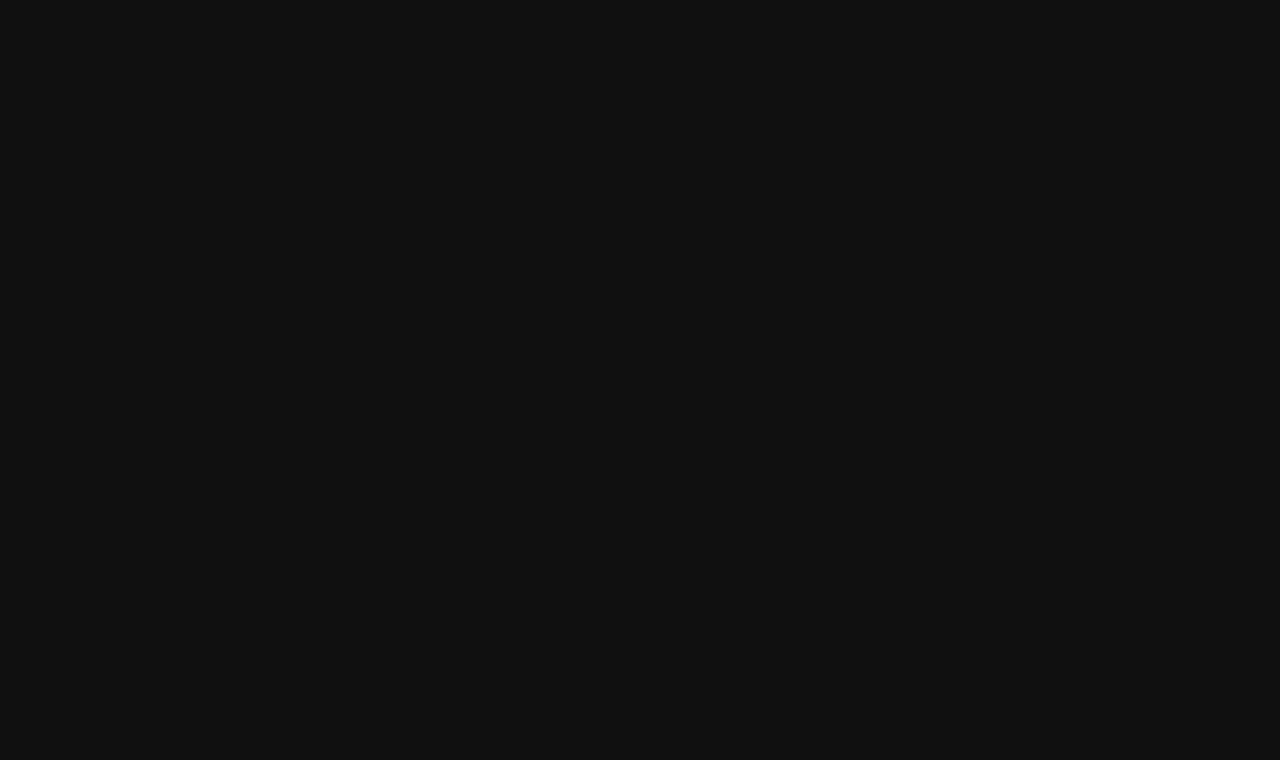
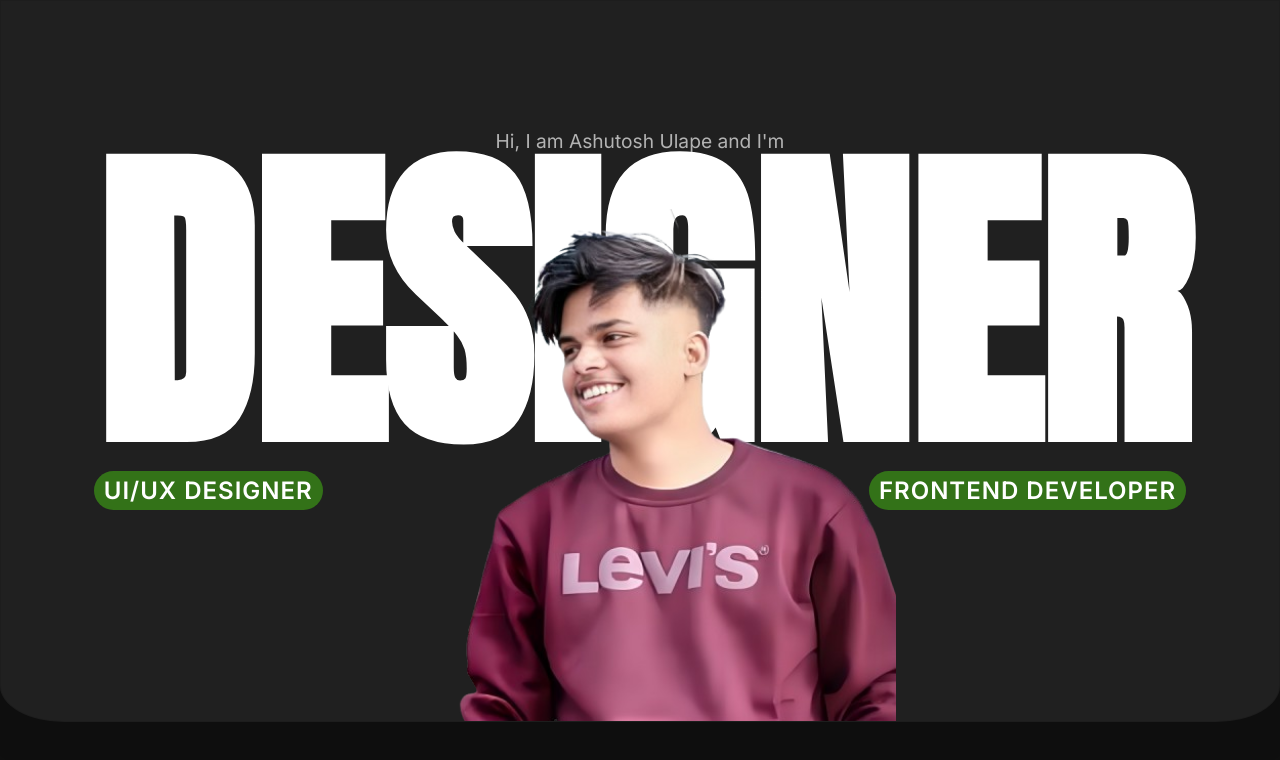
Before and after one commit to ashuulape/resume, a plain HTML site: page index.html in a window 1280 px wide. Drawn offline with Linux system fonts and the light colour scheme.

Commit message:
Initial commit

```diff
--- a/index.html
+++ b/index.html
@@ -3,17 +3,42 @@
 <head>
     <meta charset="UTF-8">
     <meta name="viewport" content="width=device-width, initial-scale=1.0">
-    <title>my resume
-    </title>
+    <title>Ashutosh Ulape | Designer</title>
+    <link rel="preconnect" href="https://fonts.googleapis.com">
+    <link rel="preconnect" href="https://fonts.gstatic.com" crossorigin>
+    <link href="https://fonts.googleapis.com/css2?family=Anton&family=Inter:wght@300;400;600&display=swap" rel="stylesheet">
     <link rel="stylesheet" href="style.css">
 </head>
 <body>
 
-    <div class="head">
+    <main class="container">
 
 
-    </div>
 
+
+
+
+        <div class="hero-section">
+
+            <p class="intro-text fade-in-up">Hi, I am Ashutosh Ulape and I'm</p>
+
+            <div class="big-title-wrapper scale-in">
+                <h1 class="big-text">DESIGNER</h1>
+
+            </div>
+
+            <div class="roles-wrapper fade-in-up delay-1">
+                <span class="role">UI/UX DESIGNER</span>
+
+                <span class="role">FRONTEND DEVELOPER</span>
+            </div>
+
+        </div>
+
+
+
+        <img class="myimg fade-in-up delay-1" src="img.png" alt="">
+    </main>
 
 </body>
 </html>
--- a/style.css
+++ b/style.css
@@ -1,13 +1,206 @@
-body{
+/* --- RESET & VARIABLES --- */
+:root {
+    --bg-color: #0f0f0f;       /* Paper-like off-white */
+    --text-color: #ffffff;     /* Almost black */
+    --accent-red: #c41230;     /* Classic Levi's Red */
+    --font-primary: 'Anton', sans-serif; /* Tall, bold font */
+    --font-secondary: 'Inter', sans-serif; /* Clean readable font */
+}
 
-    background: #0f0f0f;
+* {
     margin: 0;
     padding: 0;
+    box-sizing: border-box;
 }
 
-.head{
+body {
+    background-color: var(--bg-color);
+    color: var(--text-color);
+    font-family: var(--font-secondary);
+    height: 100vh;
 
-    background: #202020;
+    display: flex;
+    justify-content: center;
+
+}
+
+/* --- LAYOUT CONTAINER --- */
+.container {
+   width: 100%;
+   background: #202020;
+   aspect-ratio: 16/9;
+    height: fit-content;
+    display: flex;
+
+    flex-direction: column;
+    justify-content:space-between;
+    align-items: center;
+    border: 1px solid rgba(0,0,0,0.1); /* Subtle frame */
+
+
+    box-shadow: 0 20px 50px rgba(0,0,0,0.05);
+
+    padding-top: 10vw;
+    border-radius: 0 0 5% 5%;
+}
+
+
+.top-bar {
     width: 100%;
-height: fit-content;
+    text-align: right;
+    text-transform: uppercase;
+    font-size: 0.8rem;
+    letter-spacing: 2px;
+    color: #666;
 }
+
+/* --- HERO SECTION --- */
+.hero-section {
+    display: flex;
+    flex-direction: column;
+    align-items: center;
+    text-align: center;
+    position: absolute; /* Make this the positioning context */
+    z-index: 1;
+
+}
+
+.myimg {
+    display: block;
+    align-items: baseline;
+    justify-self: baseline;
+    position: relative;
+ bottom: 0;
+    z-index: 10;
+ width: 40vw;
+ margin-top: 10vh;
+
+
+    pointer-events: none;
+}
+
+.intro-text {
+    font-size: 1.2rem;
+    font-weight: 400;
+    margin-bottom: 10px;
+    color: hsl(0, 0%, 70%);
+}
+
+/* The Big Typography */
+.big-title-wrapper {
+    position: relative;
+    line-height: 0.9;
+}
+
+.big-text {
+    font-family: var(--font-primary);
+    font-size: 25vw; /* Responsive huge size */
+    text-transform: uppercase;
+    color: var(--text-color);
+    letter-spacing: -2px;
+    position: relative;
+    z-index: 2;
+}
+
+/* Artistic Shadow Effect */
+.hollow-text {
+    font-family: var(--font-primary);
+    font-size: 15vw;
+    text-transform: uppercase;
+    color: transparent;
+    -webkit-text-stroke: 2px rgba(0,0,0,0.1);
+    position: absolute;
+    top: 10px;
+    left: 10px;
+    z-index: 1;
+    pointer-events: none;
+}
+
+.role{
+background: #337218;
+padding: 5px 10px 5px 10px;
+border-radius: 20px;
+
+}
+.roles-wrapper {
+    width: 100%;
+    margin-top: 20px;
+    display: flex;
+    align-items: center;
+    justify-content: space-between;
+    gap: 15px;
+    font-size: 1.5rem;
+    font-weight: 600;
+    letter-spacing: 1px;
+    text-transform: uppercase;
+}
+
+
+
+
+
+
+/* --- ANIMATIONS --- */
+.fade-in-up {
+    opacity: 0;
+    animation: fadeInUp 0.8s ease forwards;
+}
+
+.scale-in {
+    opacity: 0;
+    transform: scale(0.9);
+    animation: scaleIn 1s ease forwards;
+}
+
+.delay-1 { animation-delay: 0.2s; }
+.delay-2 { animation-delay: 0.4s; }
+
+@keyframes fadeInUp {
+    from {
+        opacity: 0;
+        transform: translateY(20px);
+    }
+    to {
+        opacity: 1;
+        transform: translateY(0);
+    }
+}
+
+@keyframes scaleIn {
+    from {
+        opacity: 0;
+        transform: scale(0.8);
+    }
+    to {
+        opacity: 1;
+        transform: scale(1);
+    }
+}
+
+
+@media (max-width: 768px) {
+    .container {
+        width: 100%;
+
+        border: none;
+        padding: 20px;
+        padding-bottom: 0;
+    }
+
+    .intro-text {
+        font-size: 1rem;
+    }
+
+    .big-text, .hollow-text {
+        font-size: 20vw; /* Make it even bigger on mobile width */
+    }
+
+    .roles-wrapper {
+        flex-direction: row;
+        gap: 5px;
+        font-size: 1.1rem;
+
+    }
+
+
+}
```
Also changed, not shown: img.png (added).
